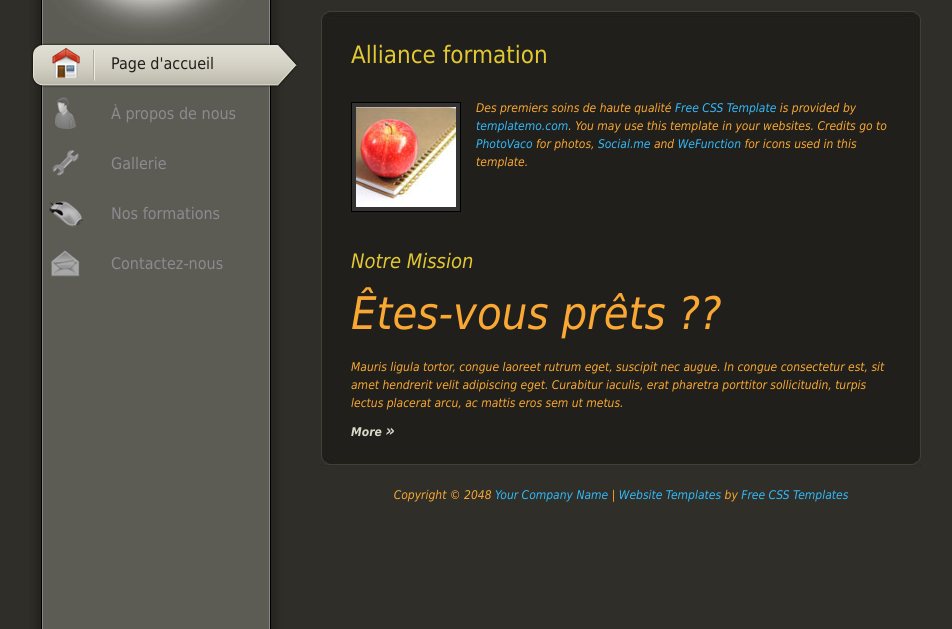
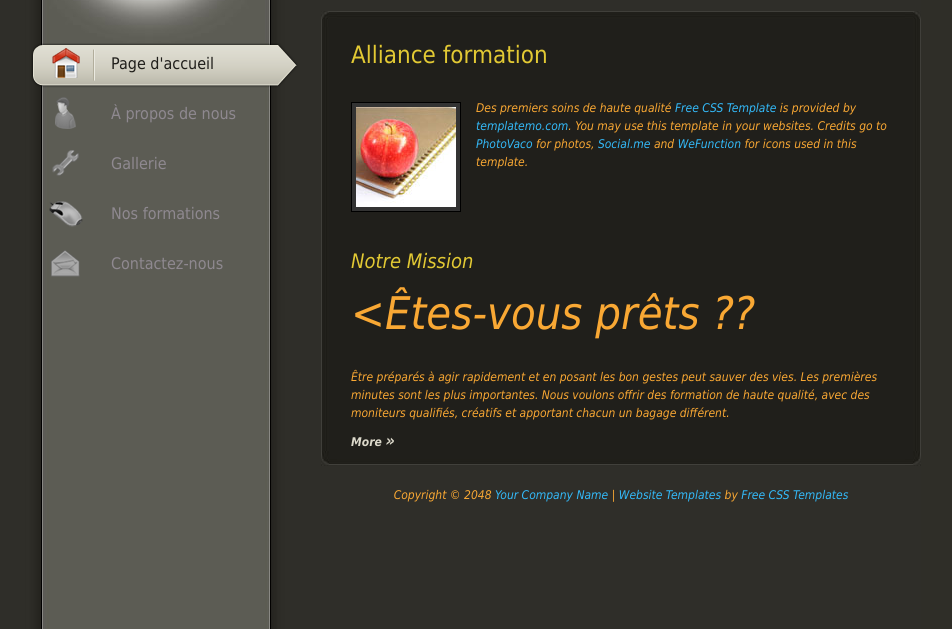
Before and after one commit to huns1313/CPR, a plain HTML site: page index.html in a window 1280 px wide. Shown: the part 171-800 px from the top of the page, without its empty margins (39-991 px from the left). Drawn offline with Linux system fonts and the light colour scheme.

Commit message:
Update index.html

```diff
--- a/index.html
+++ b/index.html
@@ -63,11 +63,13 @@
 
 
 
-						<p align="center"><em><h5>Êtes-vous prêts ??</h5></em></p>
+						<h5><p><em><Êtes-vous prêts ??</em></p></h5>
 
 
 
-                        <p>Mauris ligula tortor, congue laoreet rutrum eget, suscipit nec augue. In congue consectetur est, sit amet hendrerit velit adipiscing eget. Curabitur iaculis, erat pharetra porttitor sollicitudin, turpis lectus placerat arcu, ac mattis eros sem ut metus.</p>
+                        <p>
+						Être préparés à agir rapidement et en posant les bon gestes peut sauver des vies. Les premières minutes sont les plus importantes. Nous voulons offrir des formation de haute qualité, avec des moniteurs qualifiés, créatifs et apportant chacun un bagage différent.
+						</p>
                         <div class="btn_more"><a href="#aboutus">More <span>&raquo;</span></a></div>
                     </div> <!-- end of home -->
 
```
